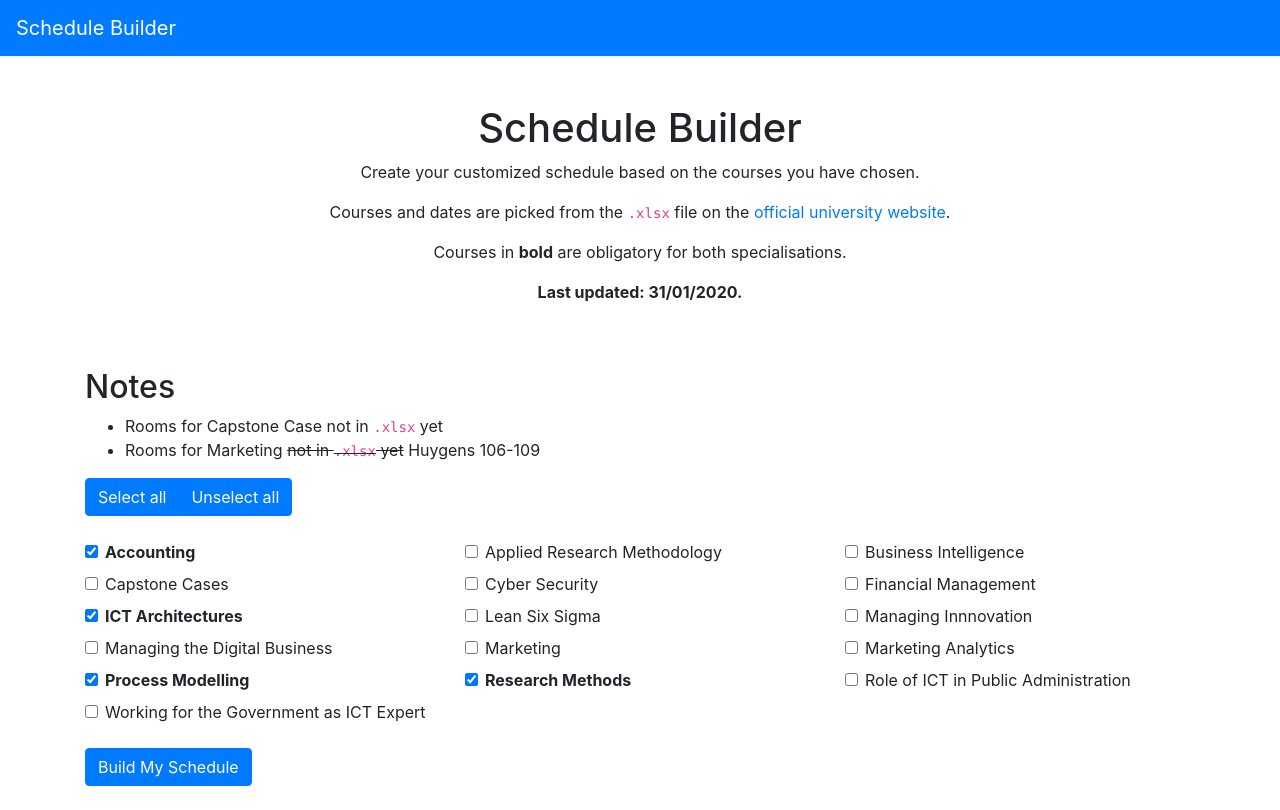
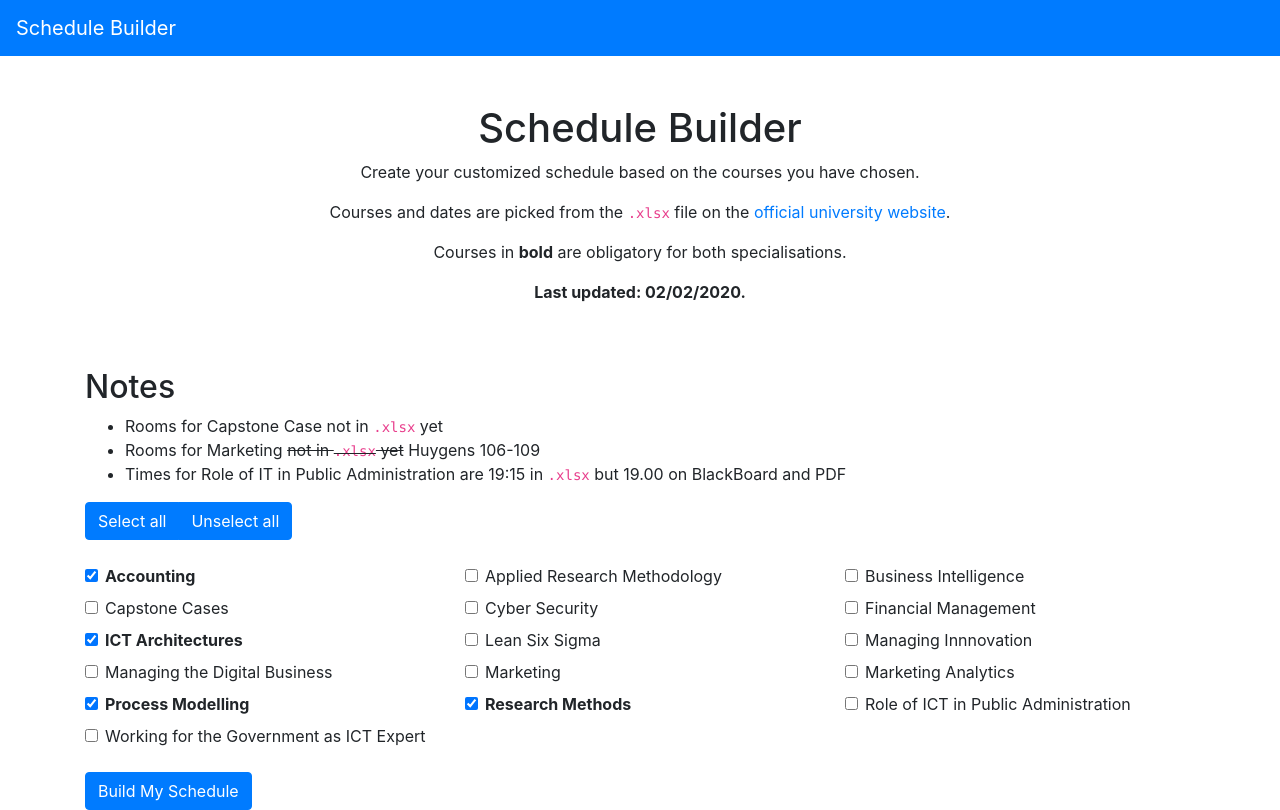
Before and after one commit to rblinde/schedule-builder, a website built with Parcel: page src/index.html in a window 1280 px wide. Built offline with nearby package versions, Linux system fonts and the light colour scheme.

Commit message:
:bookmark: Updated RoIiPA course

```diff
--- a/src/index.html
+++ b/src/index.html
@@ -23,7 +23,7 @@
           <a href="https://www.student.universiteitleiden.nl/en/study--studying/study/educational-information/schedules/science/ict-in-business-and-the-public-sector-msc?cf=science&cd=ict-in-business-and-the-public-sector-msc#tab-2" target="_blank">official university website</a>.
         </p>
         <p>Courses in <strong>bold</strong> are obligatory for both specialisations.</p>
-        <p class="font-weight-bold">Last updated: 31/01/2020.</p>
+        <p class="font-weight-bold">Last updated: 02/02/2020.</p>
       </div>
     </div>
 
@@ -33,6 +33,7 @@
         <ul>
           <li>Rooms for Capstone Case not in <code>.xlsx</code> yet</li>
           <li>Rooms for Marketing <del>not in <code>.xlsx</code> yet</del> Huygens 106-109</li>
+          <li>Times for Role of IT in Public Administration are 19:15 in <code>.xlsx</code> but 19.00 on BlackBoard and PDF</li>
         </ul>
       </div>
     </div>
```
Also changed, not shown: src/data.json (+1 -1 lines).
